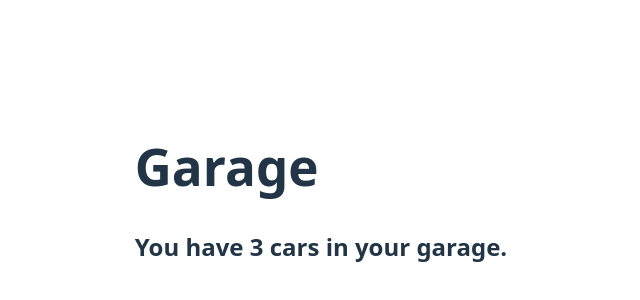
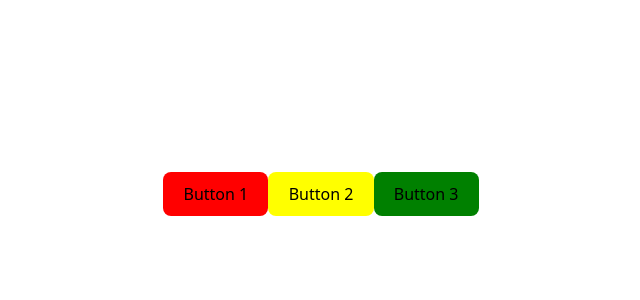
Before and after one commit to gasanashema/React, a React (Vite) app in the folder small-projects/: page / in a window 1280 px wide. Shown: the part 206-506 px from the top of the page, without its empty margins (319-959 px from the left). Built offline with nearby package versions, Linux system fonts and the light colour scheme.

Commit message:
Dynamic Buttons

```diff
--- a/small-projects/src/App.jsx
+++ b/small-projects/src/App.jsx
@@ -1,12 +1,20 @@
-// import FunctionClick from "./components/FunctionClick"
+import FunctionClick from "./components/FunctionClick"
 import Garage from "./components/ConditionalRendering"
+import DynamicButton from "./components/DynamicButton"
+import { useState } from "react"
 function App() {
-
+ const [arr,setArr] = useState({'1':'red','2':'yellow','3':'Green'})
 
   return (
     <>
       {/* <FunctionClick /> */}
-      <Garage cars={["Ford", "Honda", "Tesla"]} />
+      {/* <Garage cars={["Ford", "Honda", "Tesla"]} /> */}
+      <div>
+         {
+        Object.entries(arr).map(x=><DynamicButton key={x[0]} id={x[0]} color={x[1]} />)
+      }
+      </div>
+
 
     </>
   )
--- /dev/null
+++ b/small-projects/src/components/DynamicButton.jsx
@@ -0,0 +1,11 @@
+export default function DynamicButton(props){
+    let color = props.color;
+    let id = props.id;
+    const handleClick = ()=>{
+
+        alert(`Clicked Button ${id}`);
+    }
+    return (
+        <button style={{ backgroundColor: color }} id={id} onClick={handleClick}>Button {id}</button>
+    )
+}
--- a/small-projects/src/components/FunctionClick.jsx
+++ b/small-projects/src/components/FunctionClick.jsx
@@ -4,6 +4,6 @@ export default function FunctionClick(){
     }
 
     return (
-        <button onMouseMove={clickHandler}>Click</button>
+        <button onMouseLeave={clickHandler}>Click</button>
     )
 }
```
